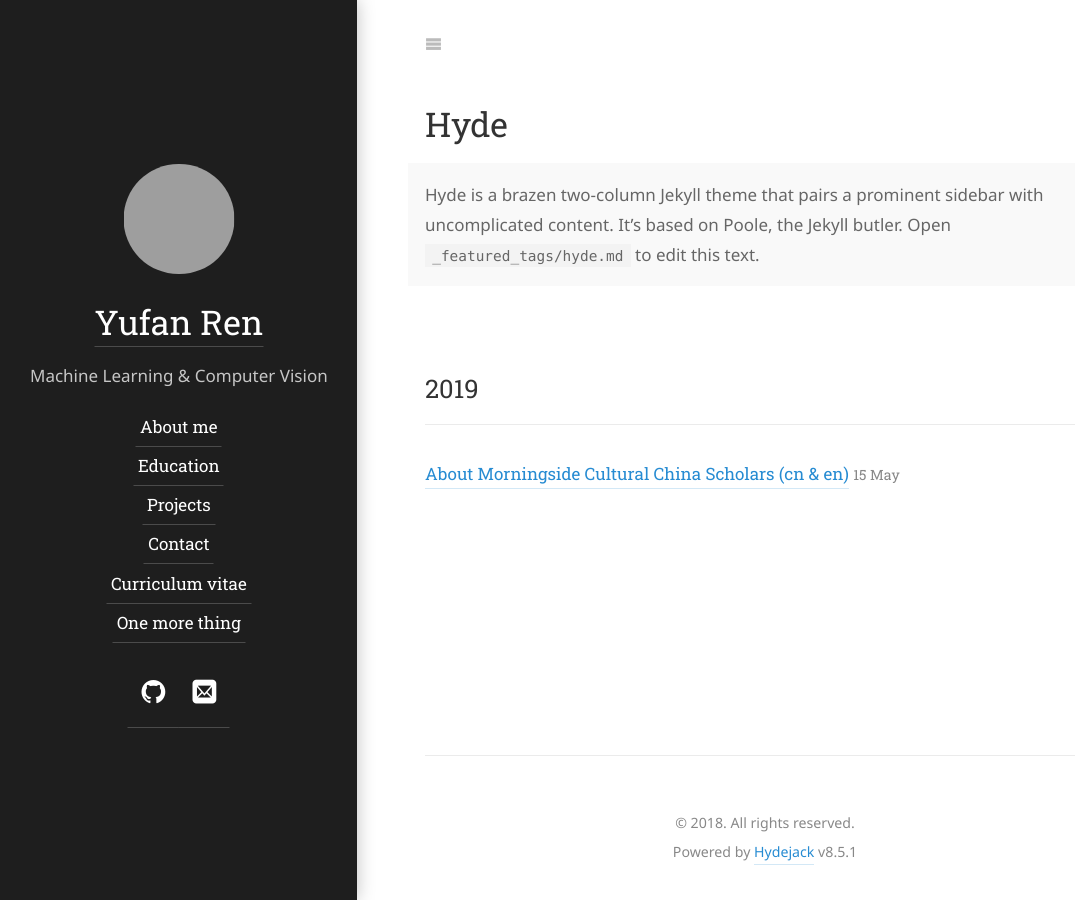
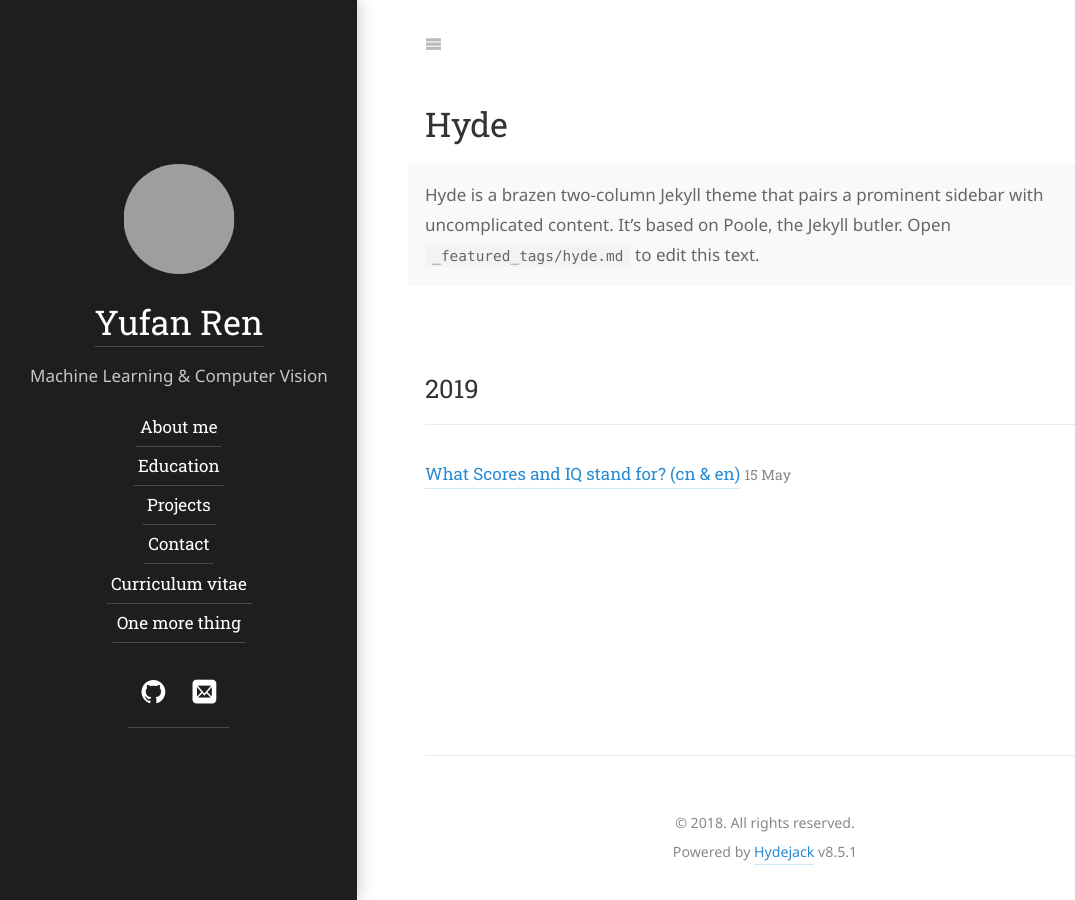
Before and after one commit to ryf1123/ryf1123.github.io, a Jekyll site: the page built from _featured_categories/hyde.md, in a window 1280 px wide. Shown: the whole page, without its empty margins (0-1075 px from the left). Built offline with Jekyll 4.4.1, drawn with Linux system fonts in a browser that asks for light colours; some web fonts are replaced; grey boxes are pictures that could not be loaded.

Commit message:
Update 2019-05-15-morningside scholar.md

```diff
--- a/personal/_posts/2019-05-15-morningside scholar.md
+++ b/personal/_posts/2019-05-15-morningside scholar.md
@@ -1,6 +1,6 @@
 ---
 layout: post
-title: About Morningside Cultural China Scholars (cn & en)
+title: What Scores and IQ stand for? (cn & en)
 description: >
 
 author: author1
```
